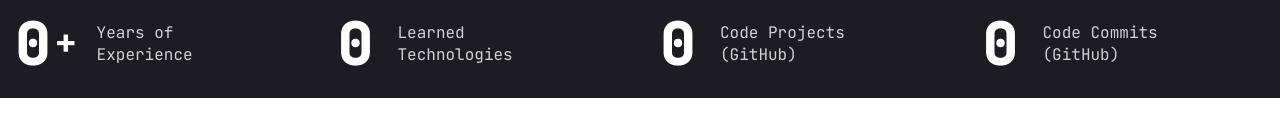
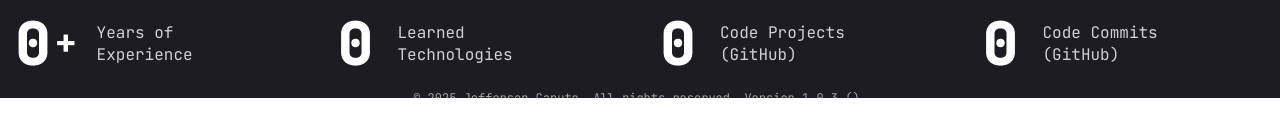
Before and after one commit to JeffersonCanuto/jefferson-portfolio, a Next.js app: page / in a window 1280 px wide. Shown: the part 702-833 px from the top of the page. Built offline with nearby package versions, Linux system fonts and the light colour scheme; no server answers.

Commit message:
style: update styles for Copyright component

```diff
--- a/src/components/Copyright.tsx
+++ b/src/components/Copyright.tsx
@@ -23,17 +23,17 @@ const Copyright:React.FC = () => {
         <div
             className={`container mx-auto
                 ${pathname === "/" ?
-                    "-mt-5"
+                    "-mt-7"
                 : pathname === "/education" ?
                     "-mt-2"
                 : pathname === "/experiences" ?
                     "mt-2"
                 : pathname === "/skills" ?
-                    "-mt-1"
+                    "-mt-3"
                 : pathname === "/projects" ?
+                    "-mt-7"
+                : pathname === "/about" ?
                     "-mt-5"
-                : pathname === "/about" ?
-                    "-mt-3"
                 :
                     ""
                 }
```
